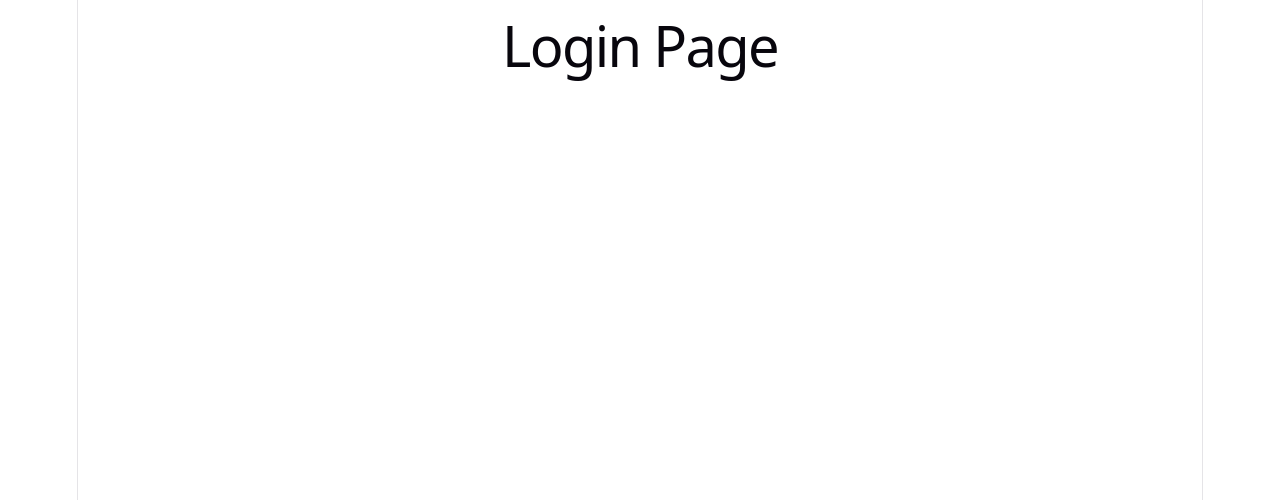
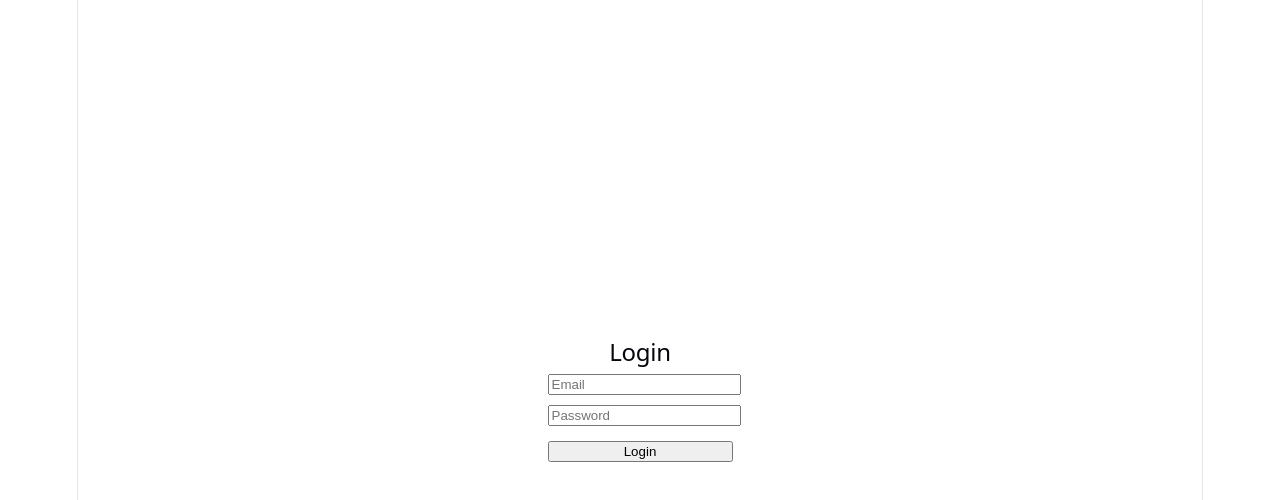
Before and after one commit to samedg98/fitnessprogressor-ui, a React (Vite) app: page / in a window 1280 px wide. Shown: the top 500 px of the page. Built offline with nearby package versions, Linux system fonts and the light colour scheme.

Commit message:
feat: implement login page with backend authentication

```diff
--- a/package.json
+++ b/package.json
@@ -10,6 +10,7 @@
     "preview": "vite preview"
   },
   "dependencies": {
+    "axios": "^1.15.0",
     "react": "^19.2.4",
     "react-dom": "^19.2.4",
     "react-router-dom": "^7.14.0"
--- a/src/api/axios.js
+++ b/src/api/axios.js
@@ -0,0 +1,7 @@
+import axios from "axios";
+
+const api = axios.create({
+  baseURL: "http://localhost:4000",
+});
+
+export default api;
--- a/src/pages/Login.jsx
+++ b/src/pages/Login.jsx
@@ -1,3 +1,53 @@
+import { useState } from "react";
+import api from "../api/axios";
+
 export default function Login() {
-  return <h1>Login Page</h1>;
+  const [email, setEmail] = useState("");
+  const [password, setPassword] = useState("");
+  const [error, setError] = useState("");
+
+  const handleLogin = async (e) => {
+    e.preventDefault();
+    setError("");
+
+    try {
+      const res = await api.post("/auth/login", { email, password });
+      localStorage.setItem("token", res.data.token);
+      window.location.href = "/log";
+    } catch (err) {
+      setError("Invalid email or password");
+    }
+  };
+
+  return (
+    <div style={{ maxWidth: 400, margin: "auto", padding: 20 }}>
+      <h2>Login</h2>
+
+      {error && <p style={{ color: "red" }}>{error}</p>}
+
+      <form onSubmit={handleLogin}>
+        <input
+          type="email"
+          placeholder="Email"
+          value={email}
+          onChange={(e) => setEmail(e.target.value)}
+          required
+          style={{ display: "block", marginBottom: 10, width: "100%" }}
+        />
+
+        <input
+          type="password"
+          placeholder="Password"
+          value={password}
+          onChange={(e) => setPassword(e.target.value)}
+          required
+          style={{ display: "block", marginBottom: 10, width: "100%" }}
+        />
+
+        <button type="submit" style={{ width: "100%" }}>
+          Login
+        </button>
+      </form>
+    </div>
+  );
 }
```
Also changed, not shown: 1 other file (tests, documents, lock files or other folders).
